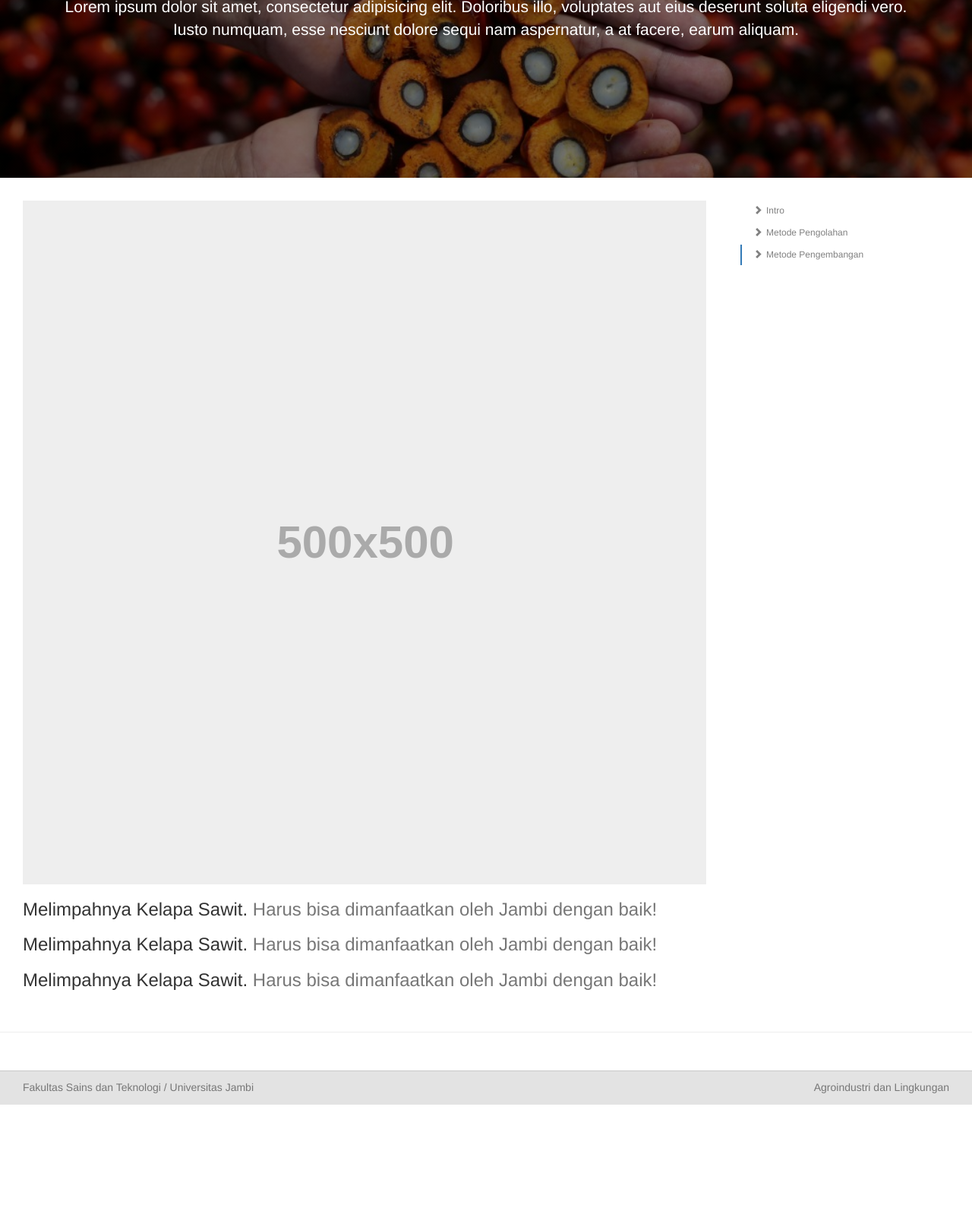
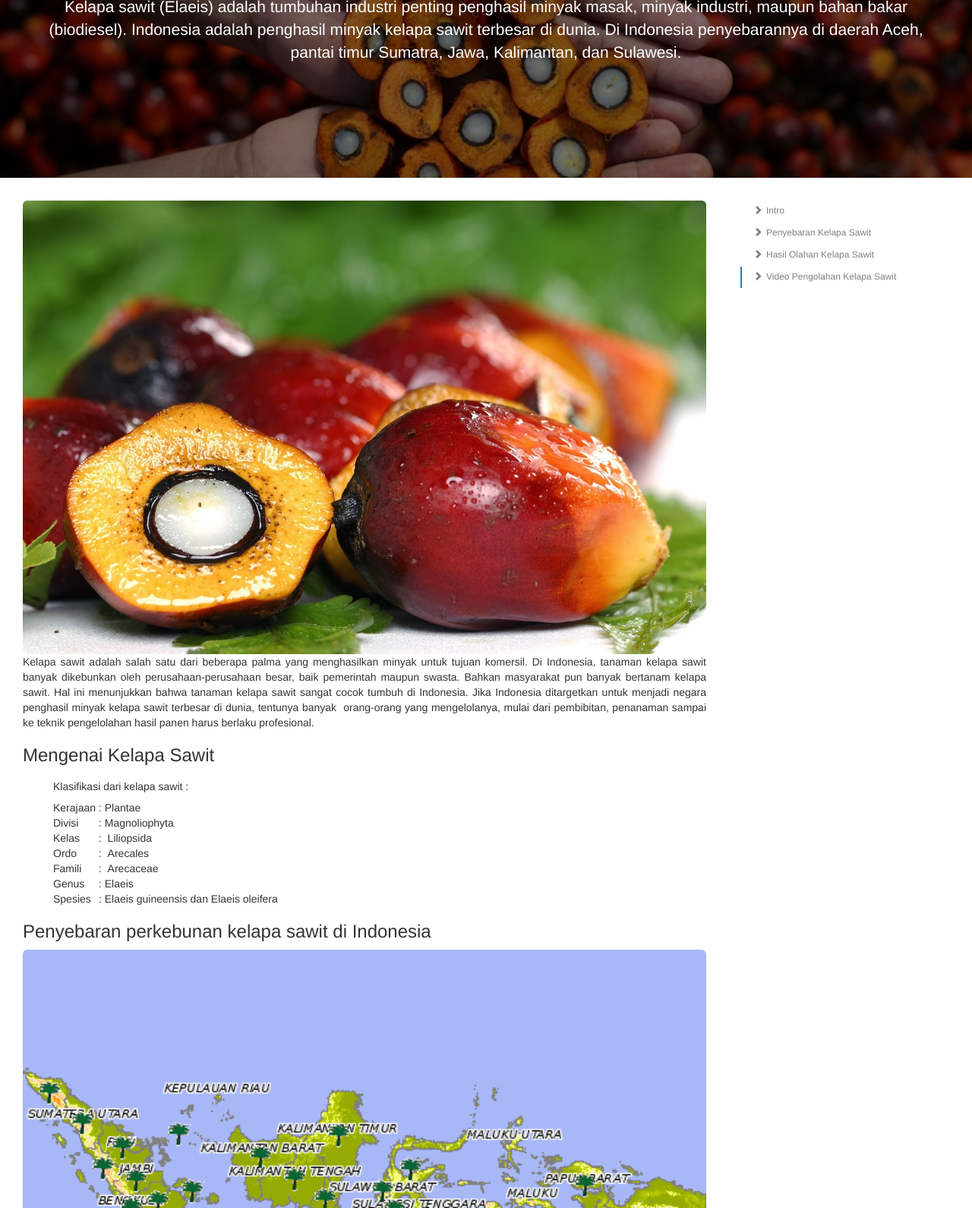
Before and after one commit to kenaljambi/kenaljambi.github.io, a plain HTML site: page lib/articles/kelapa-sawit.html in a window 1280 px wide. Shown: the part 266-1856 px from the top of the page at 76% size. Before the commit the page ends 1720 px from the top, so only its background shows below. Drawn offline with nearby package versions, Linux system fonts and the light colour scheme.

Commit message:
versi 0.3

```diff
--- a/lib/articles/kelapa-sawit.html
+++ b/lib/articles/kelapa-sawit.html
@@ -92,10 +92,10 @@
 
 			<div class="jumbotron">
 					<h1 class="text-center">
-													Potensi Kelapa di Jambi
+													Potensi Kelapa Sawit di Jambi
 					</h1>
 					<p class="text-center">
-							Lorem ipsum dolor sit amet, consectetur adipisicing elit. Doloribus illo, voluptates aut eius deserunt soluta eligendi vero. Iusto numquam, esse nesciunt dolore sequi nam aspernatur, a at facere, earum aliquam.
+							Kelapa sawit (Elaeis) adalah tumbuhan industri penting penghasil minyak masak, minyak industri, maupun bahan bakar (biodiesel). Indonesia adalah penghasil minyak kelapa sawit terbesar di dunia. Di Indonesia penyebarannya di daerah Aceh, pantai timur Sumatra, Jawa, Kalimantan, dan Sulawesi.
 					</p>
 				</div>
 			</div>
@@ -104,65 +104,138 @@
 
 
 		<div class="row">
-			<div class="col-xs-12 col-sm-6 col-md-9 big-column">
+			<div class="col-xs-12 col-sm-8 col-md-9 big-column">
 				<div class="col-xs-12 col-sm-12 col-md-12">
 					<div id="intro">
 
-					<img src="images/contoh.svg" alt="">
+					<img class="img-rounded" src="images/kelapa-sawit/sawit1.jpeg" alt="">
+
+					<p class="text-justify">
+					Kelapa sawit adalah salah satu dari beberapa palma yang menghasilkan minyak untuk tujuan komersil. Di Indonesia, tanaman kelapa sawit banyak dikebunkan oleh perusahaan-perusahaan besar, baik pemerintah maupun swasta. Bahkan masyarakat pun banyak bertanam kelapa sawit. Hal ini menunjukkan bahwa tanaman kelapa sawit sangat cocok tumbuh di Indonesia. Jika Indonesia ditargetkan untuk menjadi negara penghasil minyak kelapa sawit terbesar di dunia, tentunya banyak  orang-orang yang mengelolanya, mulai dari pembibitan, penanaman sampai ke teknik pengelolahan hasil panen harus berlaku profesional.
+					</p>
+
 					<h3 class="featurette-heading text-left">
 
-						Melimpahnya Kelapa Sawit.
+						Mengenai Kelapa Sawit
 						<span class="text-muted">
-							Harus bisa dimanfaatkan oleh Jambi dengan baik!
+
 						</span>
 
 					</h3>
-					<h4 class="text-justify">
+
+					<ul class="klasifikasi">
+
+						<table>
+							<li>
+								<tr>
+									<td colspan="2"><h5>Klasifikasi dari kelapa sawit :</h5></td>
+								</tr>
+							</li>
+							<li>
+								<tr>
+									<td>Kerajaan</td>
+									<td> : Plantae</td>
+								</tr>
+							</li>
+							<li>
+								<tr>
+									<td>Divisi</td>
+									<td> : Magnoliophyta</td>
+								</tr>
+							</li>
+							<li>
+								<tr>
+									<td>Kelas</td>
+									<td> :  Liliopsida</td>
+								</tr>
+							</li>
+							<li>
+								<tr>
+									<td>Ordo</td>
+									<td> :  Arecales</td>
+								</tr>
+							</li>
+							<li>
+								<tr>
+									<td>Famili</td>
+									<td> :  Arecaceae</td>
+								</tr>
+							</li>
+							<li>
+								<tr>
+									<td>Genus</td>
+									<td> : Elaeis</td>
+								</tr>
+							</li>
+							<li>
+								<tr>
+									<td>Spesies</td>
+									<td> : Elaeis guineensis dan Elaeis oleifera</td>
+								</tr>
+							</li>
+						</table>
+					</ul>
 
 
-
-					</h4>
 					</div>
 
 
 				<div id="second">
 					<h3 class="featurette-heading text-left">
 
-						Melimpahnya Kelapa Sawit.
+						Penyebaran perkebunan kelapa sawit di Indonesia
 						<span class="text-muted">
-							Harus bisa dimanfaatkan oleh Jambi dengan baik!
+
 						</span>
 
 					</h3>
-					<h4 class="text-justify">
-
-
-
-					</h4>
+					<img src="images/kelapa-sawit/Foto Penyebaran Sawit di Indonesia.png" alt="" class="img-rounded">
+					<p class="text-justify">
+					Di pulau Sumatera saja hingga tahun 1920 sudah puluhan perusahaan perkebunan yang menanam kelapa sawit. Kelapa sawit sendiri merupakan produk unggulan dari provinsi jambi. Perkebunan kelapa sawit merupakan areal perkebunan kedua terluas setelah perkebunan karet di provinsi Jambi dengan luas lahan 574,514 ha, namun merupakan penghasil produksi pertanian terbesar, yaitu 1.297.620 ton.
+					</p>
 				</div>
 
 
 				<div id="third">
 					<h3 class="featurette-heading text-left">
-						Melimpahnya Kelapa Sawit.
+					Hasil Olahan Kelapa Sawit
 						<span class="text-muted">
-							Harus bisa dimanfaatkan oleh Jambi dengan baik!
-							</span>
+						</span>
 					</h3>
+					<img class="img-rounded" src="images/kelapa-sawit/olahan.jpg" alt="">
+					<p class="text-justify">
 
-					<h4 class="text-justify">
+							Bagian yang paling populer untuk diolah dari kelapa sawit adalah buah.  Bagian daging buah menghasilkan minyak kelapa sawit mentah yang diolah menjadi bahan baku minyak goreng dan berbagai jenis turunannya. Kelebihan minyak nabati dari sawit adalah harga yang murah, rendah kolesterol, dan memiliki kandungan karoten tinggi. Minyak sawit juga diolah menjadi bahan baku margarin.
 
-
-
-					</h4>
+					</p>
+					<p class="text-justify">
+						Minyak inti menjadi bahan baku minyak alkohol dan industri kosmetika. Bunga dan buahnya berupa tandan, bercabang banyak. Buahnya kecil, bila masak berwarna merah kehitaman. Daging buahnya padat. Daging dan kulit buahnya mengandung minyak. Minyaknya itu digunakan sebagai bahan minyak goreng, sabun, dan lilin. Ampasnya dimanfaatkan untuk makanan ternak. Ampas yang disebut bungkil itu digunakan sebagai salah satu bahan pembuatan makanan ayam. Tempurungnya digunakan sebagai bahan bakar dan arang.
+					</p>
+					<p class="text-justify">
+						Buah diproses dengan membuat lunak bagian daging buah dengan temperatur 90°C. Daging yang telah melunak dipaksa untuk berpisah dengan bagian inti dan cangkang dengan pressing pada mesin silinder berlubang. Daging inti dan cangkang dipisahkan dengan pemanasan dan teknik pressing. Setelah itu dialirkan ke dalam lumpur sehingga sisa cangkang akan turun ke bagian bawah lumpur.
+					</p>
+					<p class="text-justify">
+						Sisa pengolahan buah sawit sangat potensial menjadi bahan campuran makanan ternak dan difermentasikan menjadi kompos.
+					</p>
+				</div>
+				<div id="fourth">
+					<h3 class="featurette-heading text-left">
+					Video Pengolahan Kelapa Sawit
+						<span class="text-muted">
+						</span>
+					</h3>
+					<div class="embed-responsive embed-responsive-16by9">
+						<iframe class="embed-responsive-item" src="https://www.youtube.com/embed/N0P6WyPwqKg"></iframe>
+					</div>
 				</div>
 			</div>
 		</div>
-			<div class="col-xs-12 col-sm-6 col-md-3 big-column" id="target">
+			<div class="col-xs-12 col-sm-4 col-md-3 big-column" id="target">
 				<ul class="nav navbar-default nav-stacked ul-bg-color" role="tablist">
 					<li><a href="#intro"><span class="glyphicon glyphicon-chevron-right"></span>Intro</a></li>
-					<li><a href="#second"><span class="glyphicon glyphicon-chevron-right"></span>Metode Pengolahan</a></li>
-					<li><a href="#third"><span class="glyphicon glyphicon-chevron-right"></span>Metode Pengembangan</a></li>
+					<li><a href="#second"><span class="glyphicon glyphicon-chevron-right"></span>Penyebaran Kelapa Sawit</a></li>
+					<li><a href="#third"><span class="glyphicon glyphicon-chevron-right"></span>Hasil Olahan Kelapa Sawit</a></li>
+					<li><a href="#fourth"><span class="glyphicon glyphicon-chevron-right"></span>Video Pengolahan Kelapa Sawit</a></li>
 				</ul>
 			</div>
 		</div>
```
Also changed, not shown: index.html (+2 -2 lines), lib/articles/images/kelapa-sawit/Foto Penyebaran Sawit di Indonesia.png (added), lib/articles/images/kelapa-sawit/olahan.jpg (added), lib/articles/images/kelapa-sawit/sawit1.jpeg (added).
